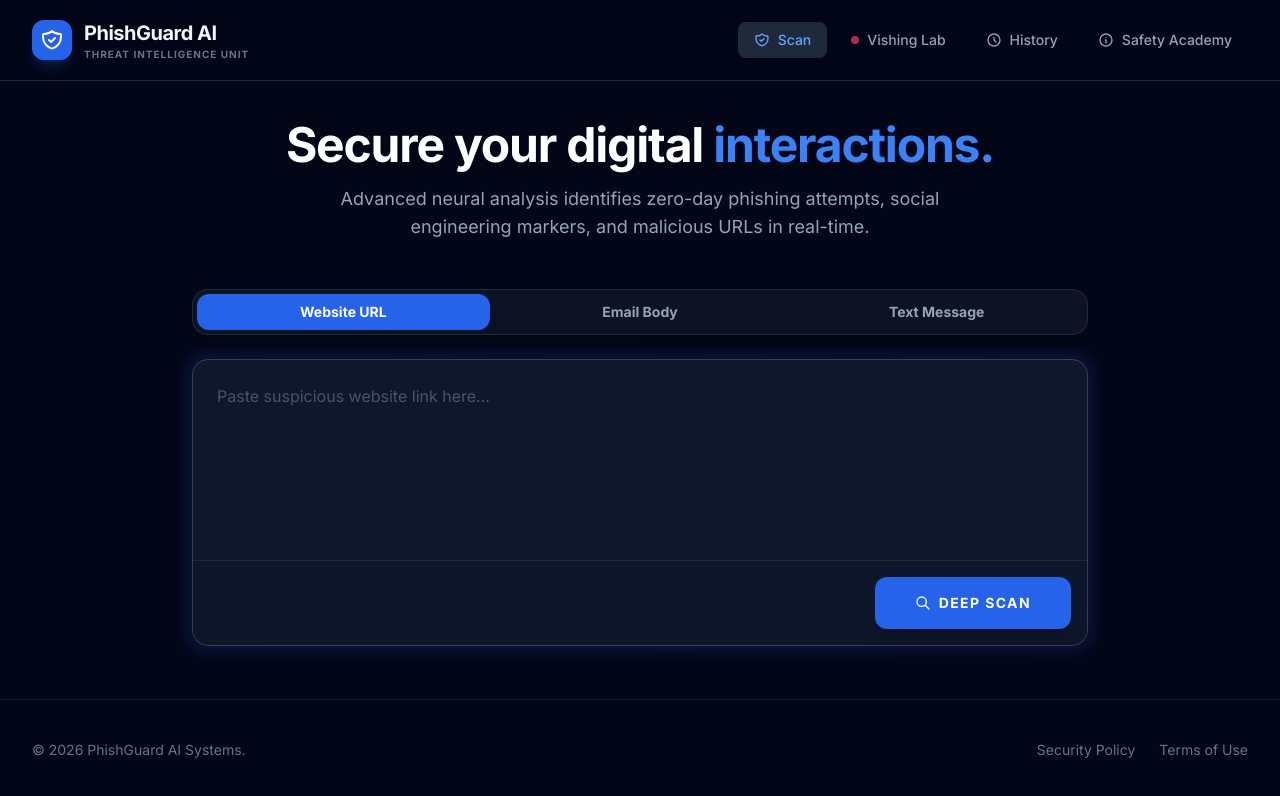
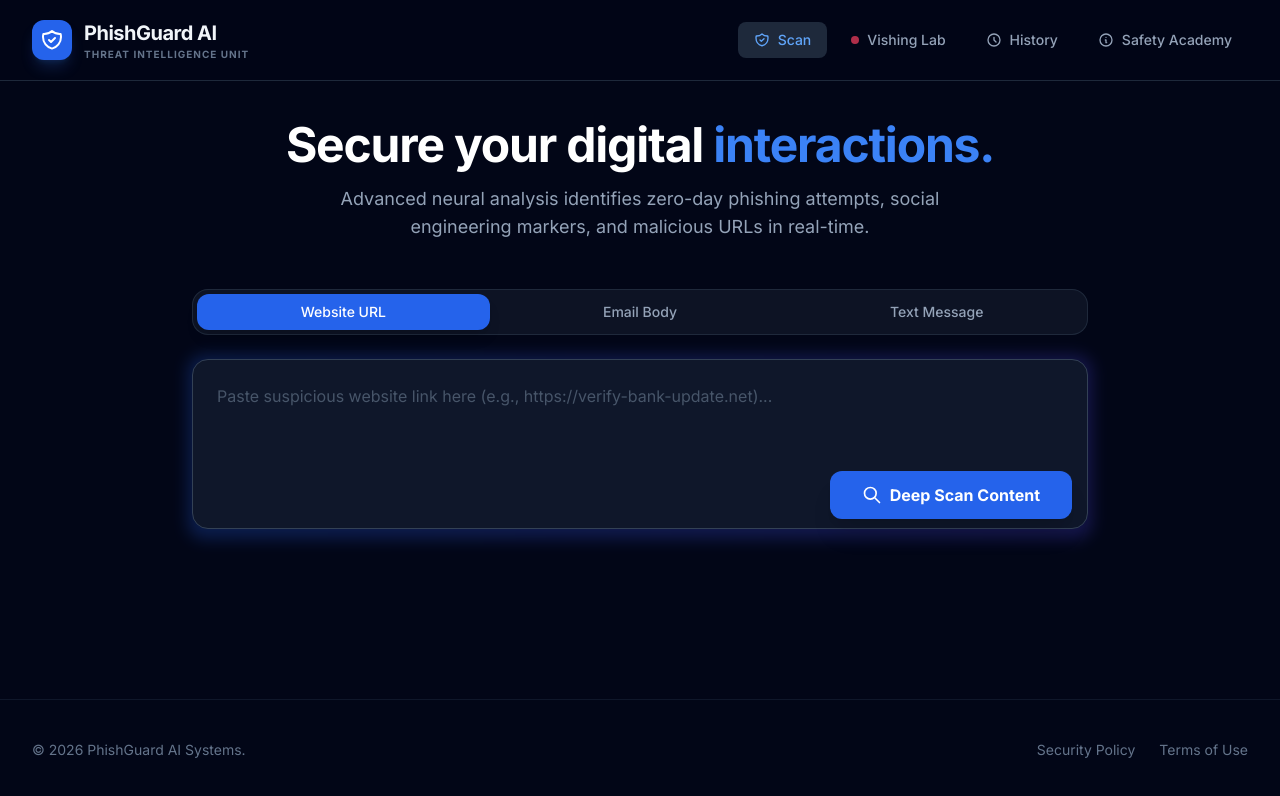
Before and after one commit to tanishkjais123-sketch/https---github.com-tanishkjais123-sketch-phish_detect_ai, a React (Vite) app: page / in a window 1280 px wide. Shown: the top 796 px of the page. Built offline with nearby package versions, Linux system fonts and the light colour scheme.

Commit message:
first commit

```diff
--- a/components/Scanner.tsx
+++ b/components/Scanner.tsx
@@ -20,15 +20,14 @@ const Scanner: React.FC<ScannerProps> = ({ onScan, isScanning }) => {
 
   return (
     <div className="max-w-4xl mx-auto w-full">
-      <form onSubmit={handleSubmit} className="space-y-4 md:space-y-6">
-        {/* Type Selector Tabs */}
-        <div className="bg-slate-800/40 p-1 rounded-xl md:rounded-2xl flex gap-1 border border-slate-700/50 overflow-x-auto no-scrollbar">
+      <form onSubmit={handleSubmit} className="space-y-6">
+        <div className="bg-slate-800/40 p-1 rounded-2xl flex gap-1 border border-slate-700/50">
           {(['URL', 'EMAIL', 'SMS'] as const).map((t) => (
             <button
               key={t}
               type="button"
               onClick={() => setType(t)}
-              className={`flex-1 py-2 px-3 md:px-4 rounded-lg md:rounded-xl text-[10px] md:text-sm font-bold transition-all whitespace-nowrap ${
+              className={`flex-1 py-2 px-4 rounded-xl text-sm font-medium transition-all ${
                 type === t
                   ? 'bg-blue-600 text-white shadow-lg'
                   : 'text-slate-400 hover:text-slate-200 hover:bg-slate-700/50'
@@ -39,53 +38,40 @@ const Scanner: React.FC<ScannerProps> = ({ onScan, isScanning }) => {
           ))}
         </div>
 
-        {/* Input Card */}
         <div className="relative group">
-          {/* Gradient Glow Effect */}
-          <div className="absolute -inset-1 bg-gradient-to-r from-blue-600 to-indigo-600 rounded-2xl blur opacity-20 group-focus-within:opacity-40 transition duration-1000"></div>
-
-          <div className="relative bg-slate-900 border border-slate-700 rounded-2xl flex flex-col overflow-hidden focus-within:ring-2 focus-within:ring-blue-500/50 transition-all">
-            {/* Main Textarea Area */}
+          <div className="absolute -inset-1 bg-gradient-to-r from-blue-600 to-indigo-600 rounded-2xl blur opacity-25 group-focus-within:opacity-50 transition duration-1000"></div>
+          <div className="relative">
             <textarea
               value={content}
               onChange={(e) => setContent(e.target.value)}
               placeholder={
                 type === 'URL'
-                  ? 'Paste suspicious website link here...'
-                  : 'Paste suspicious message content here...'
+                  ? 'Paste suspicious website link here (e.g., https://verify-bank-update.net)...'
+                  : 'Paste suspicious message or email content here...'
               }
-              rows={6}
-              className="w-full bg-transparent p-4 md:p-6 text-sm md:text-base text-slate-100 focus:outline-none transition-all resize-none placeholder:text-slate-600 min-h-[160px] md:min-h-[200px]"
+              rows={5}
+              className="w-full bg-slate-900 border border-slate-700 rounded-2xl p-6 text-slate-100 focus:outline-none focus:ring-2 focus:ring-blue-500/50 transition-all resize-none placeholder:text-slate-600"
               disabled={isScanning}
             />
-
-            {/* Action Bar - No longer absolute, prevents text overlap */}
-            <div className="p-4 bg-slate-900/50 border-t border-slate-800 flex flex-col sm:flex-row justify-end items-center gap-3">
-              {isScanning && (
-                <div className="flex-1 flex items-center gap-2 text-blue-400">
-                  <div className="w-2 h-2 bg-blue-500 rounded-full animate-ping"></div>
-                  <span className="text-[10px] uppercase font-black tracking-widest">Neural Scan in Progress</span>
-                </div>
-              )}
-
+            <div className="absolute bottom-4 right-4 flex gap-2">
               <button
                 type="submit"
                 disabled={isScanning || !content.trim()}
-                className={`w-full sm:w-auto flex items-center justify-center gap-2 px-6 md:px-10 py-3 md:py-4 rounded-xl font-black text-sm uppercase tracking-widest transition-all ${
+                className={`flex items-center gap-2 px-8 py-3 rounded-xl font-bold transition-all ${
                   isScanning
-                    ? 'bg-slate-800 text-slate-600 cursor-not-allowed'
-                    : 'bg-blue-600 hover:bg-blue-500 text-white shadow-xl hover:shadow-blue-500/20 active:scale-95'
+                    ? 'bg-slate-700 text-slate-500 cursor-not-allowed'
+                    : 'bg-blue-600 hover:bg-blue-500 text-white shadow-xl hover:shadow-blue-500/20'
                 }`}
               >
                 {isScanning ? (
                   <>
-                    <div className="w-4 h-4 border-2 border-white/30 border-t-white rounded-full animate-spin"></div>
-                    Analysing...
+                    <div className="w-5 h-5 border-2 border-white/30 border-t-white rounded-full animate-spin"></div>
+                    Analyzing Risk...
                   </>
                 ) : (
                   <>
-                    <SearchIcon className="w-4 h-4" />
-                    Deep Scan
+                    <SearchIcon className="w-5 h-5" />
+                    Deep Scan Content
                   </>
                 )}
               </button>
@@ -93,13 +79,12 @@ const Scanner: React.FC<ScannerProps> = ({ onScan, isScanning }) => {
           </div>
         </div>
 
-        {/* Informational Hint */}
         {isScanning && (
-          <div className="p-3 md:p-4 bg-blue-500/10 border border-blue-500/20 rounded-xl flex items-start gap-3 animate-pulse">
-            <AlertIcon className="w-4 h-4 md:w-5 md:h-5 text-blue-400 shrink-0 mt-0.5" />
+          <div className="p-4 bg-blue-500/10 border border-blue-500/20 rounded-xl flex items-center gap-4 animate-pulse">
+            <AlertIcon className="w-5 h-5 text-blue-400 shrink-0" />
             <div className="flex-1">
-              <p className="text-[11px] md:text-sm font-medium text-blue-200">
-                Gemini AI is examining linguistic markers, URL obfuscation, and social engineering patterns...
+              <p className="text-sm font-medium text-blue-200">
+                Gemini AI is examining content structure, sentiment indicators, and technical headers...
               </p>
             </div>
           </div>
```
